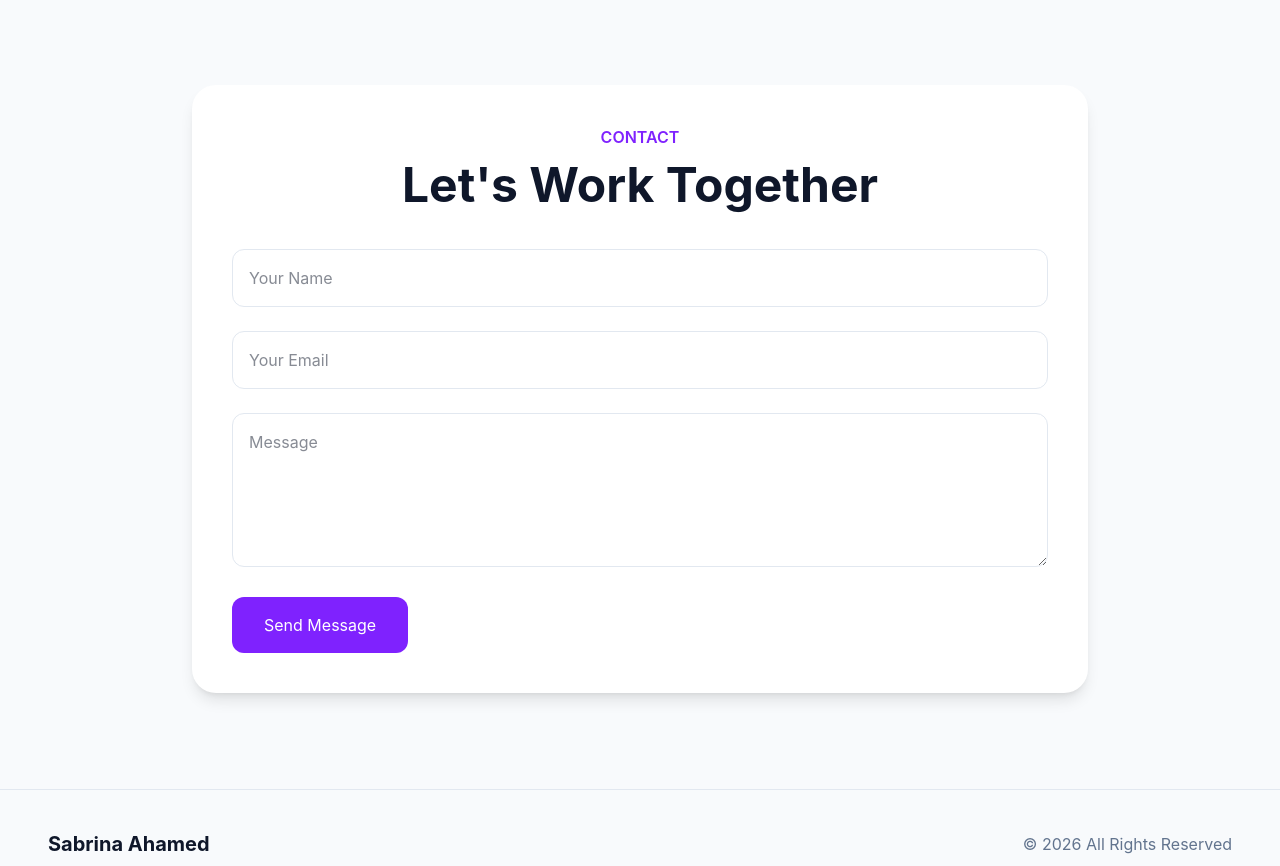
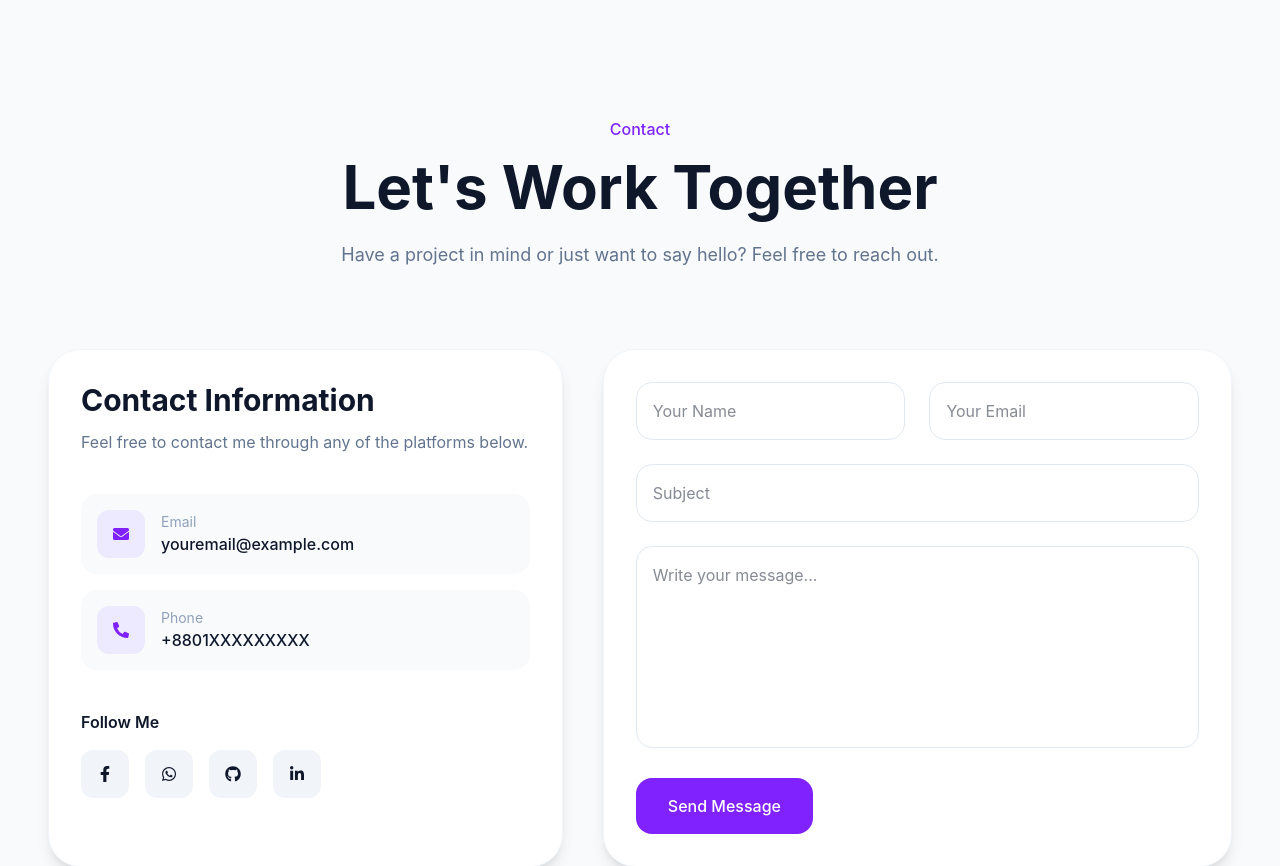
Before and after one commit to sabrinaahamed/portfolio, a React app: page / in a window 1280 px wide. Shown: the part 3680-4546 px from the top of the page. Built offline with nearby package versions, Linux system fonts and the light colour scheme; the HTML template or start-up script is replaced by a standard one.

Commit message:
feat: enhance Contact section layout with improved styling and social links

```diff
--- a/src/components/sections/Contact.jsx
+++ b/src/components/sections/Contact.jsx
@@ -2,40 +2,337 @@ import React from "react";
 
 import Container from "../ui/Container";
 
+import {
+  FaFacebookF,
+  FaGithub,
+  FaLinkedinIn,
+  FaWhatsapp,
+  FaPhoneAlt,
+  FaEnvelope,
+} from "react-icons/fa";
+
 const Contact = () => {
   return (
-    <section id="contact" className="py-24">
+    <section id="contact" className="py-32">
       <Container>
-        <div className="max-w-4xl mx-auto bg-white rounded-3xl shadow-lg p-10">
-          <div className="text-center mb-10">
-            <span className="text-violet-600 font-semibold">CONTACT</span>
+        {/* Heading */}
 
-            <h2 className="text-5xl font-bold mt-3">Let's Work Together</h2>
+        <div className="text-center max-w-3xl mx-auto mb-20">
+          <p className="text-violet-600 font-medium mb-4">
+            Contact
+          </p>
+
+          <h2 className="text-5xl md:text-6xl font-bold">
+            Let's Work Together
+          </h2>
+
+          <p className="mt-6 text-slate-500 text-lg">
+            Have a project in mind or just want to say hello?
+            Feel free to reach out.
+          </p>
         </div>
 
+        {/* Main Content */}
+
+        <div className="grid lg:grid-cols-[0.9fr_1.1fr] gap-10 items-stretch">
+
+          {/* Left Card */}
+
+          <div
+            className="
+              bg-white
+              rounded-[32px]
+              p-8
+              shadow-lg
+              border
+              border-slate-100
+              flex
+              flex-col
+            "
+          >
+            <h3 className="text-3xl font-bold mb-3">
+              Contact Information
+            </h3>
+
+            <p className="text-slate-500 mb-10">
+              Feel free to contact me through any of the
+              platforms below.
+            </p>
+
+            <div className="space-y-4">
+
+              {/* Email */}
+
+              <a
+                href="mailto:youremail@example.com"
+                className="
+                  flex
+                  items-center
+                  gap-4
+                  p-4
+                  rounded-2xl
+                  bg-slate-50
+                  hover:bg-violet-50
+                  transition
+                "
+              >
+                <div
+                  className="
+                    w-12
+                    h-12
+                    rounded-xl
+                    bg-violet-100
+                    flex
+                    items-center
+                    justify-center
+                    text-violet-600
+                  "
+                >
+                  <FaEnvelope />
+                </div>
+
+                <div>
+                  <p className="text-sm text-slate-400">
+                    Email
+                  </p>
+
+                  <p className="font-medium">
+                    youremail@example.com
+                  </p>
+                </div>
+              </a>
+
+              {/* Phone */}
+
+              <a
+                href="tel:+8801XXXXXXXXX"
+                className="
+                  flex
+                  items-center
+                  gap-4
+                  p-4
+                  rounded-2xl
+                  bg-slate-50
+                  hover:bg-violet-50
+                  transition
+                "
+              >
+                <div
+                  className="
+                    w-12
+                    h-12
+                    rounded-xl
+                    bg-violet-100
+                    flex
+                    items-center
+                    justify-center
+                    text-violet-600
+                  "
+                >
+                  <FaPhoneAlt />
+                </div>
+
+                <div>
+                  <p className="text-sm text-slate-400">
+                    Phone
+                  </p>
+
+                  <p className="font-medium">
+                    +8801XXXXXXXXX
+                  </p>
+                </div>
+              </a>
+
+            </div>
+
+            {/* Socials */}
+
+            <div className="mt-10">
+
+              <h4 className="font-semibold mb-4">
+                Follow Me
+              </h4>
+
+              <div className="flex flex-wrap gap-4">
+
+                <a
+                  href="https://facebook.com/"
+                  target="_blank"
+                  rel="noreferrer"
+                  className="
+                    w-12
+                    h-12
+                    rounded-xl
+                    bg-slate-100
+                    flex
+                    items-center
+                    justify-center
+                    hover:bg-violet-600
+                    hover:text-white
+                    transition
+                  "
+                >
+                  <FaFacebookF />
+                </a>
+
+                <a
+                  href="https://wa.me/"
+                  target="_blank"
+                  rel="noreferrer"
+                  className="
+                    w-12
+                    h-12
+                    rounded-xl
+                    bg-slate-100
+                    flex
+                    items-center
+                    justify-center
+                    hover:bg-violet-600
+                    hover:text-white
+                    transition
+                  "
+                >
+                  <FaWhatsapp />
+                </a>
+
+                <a
+                  href="https://github.com/"
+                  target="_blank"
+                  rel="noreferrer"
+                  className="
+                    w-12
+                    h-12
+                    rounded-xl
+                    bg-slate-100
+                    flex
+                    items-center
+                    justify-center
+                    hover:bg-violet-600
+                    hover:text-white
+                    transition
+                  "
+                >
+                  <FaGithub />
+                </a>
+
+                <a
+                  href="https://linkedin.com/"
+                  target="_blank"
+                  rel="noreferrer"
+                  className="
+                    w-12
+                    h-12
+                    rounded-xl
+                    bg-slate-100
+                    flex
+                    items-center
+                    justify-center
+                    hover:bg-violet-600
+                    hover:text-white
+                    transition
+                  "
+                >
+                  <FaLinkedinIn />
+                </a>
+
+              </div>
+            </div>
+          </div>
+
+          {/* Right Form */}
+
+          <div
+            className="
+              bg-white
+              rounded-[32px]
+              p-8
+              shadow-lg
+              border
+              border-slate-100
+            "
+          >
             <form className="space-y-6">
+
+              <div className="grid md:grid-cols-2 gap-6">
+
                 <input
                   type="text"
                   placeholder="Your Name"
-              className="w-full border border-slate-200 p-4 rounded-xl outline-none"
+                  className="
+                    w-full
+                    p-4
+                    rounded-2xl
+                    border
+                    border-slate-200
+                    outline-none
+                    focus:border-violet-500
+                  "
                 />
 
                 <input
                   type="email"
                   placeholder="Your Email"
-              className="w-full border border-slate-200 p-4 rounded-xl outline-none"
+                  className="
+                    w-full
+                    p-4
+                    rounded-2xl
+                    border
+                    border-slate-200
+                    outline-none
+                    focus:border-violet-500
+                  "
+                />
+
+              </div>
+
+              <input
+                type="text"
+                placeholder="Subject"
+                className="
+                  w-full
+                  p-4
+                  rounded-2xl
+                  border
+                  border-slate-200
+                  outline-none
+                  focus:border-violet-500
+                "
               />
 
               <textarea
-              rows="5"
-              placeholder="Message"
-              className="w-full border border-slate-200 p-4 rounded-xl outline-none"
-            ></textarea>
+                rows="7"
+                placeholder="Write your message..."
+                className="
+                  w-full
+                  p-4
+                  rounded-2xl
+                  border
+                  border-slate-200
+                  outline-none
+                  resize-none
+                  focus:border-violet-500
+                "
+              />
 
-            <button className="bg-violet-600 text-white px-8 py-4 rounded-xl">
+              <button
+                type="submit"
+                className="
+                  px-8
+                  py-4
+                  rounded-2xl
+                  bg-violet-600
+                  text-white
+                  font-medium
+                  hover:bg-violet-700
+                  transition
+                "
+              >
                 Send Message
               </button>
+
             </form>
+          </div>
+
         </div>
       </Container>
     </section>
```
Lines whose indentation alone changed are shown as unchanged.
